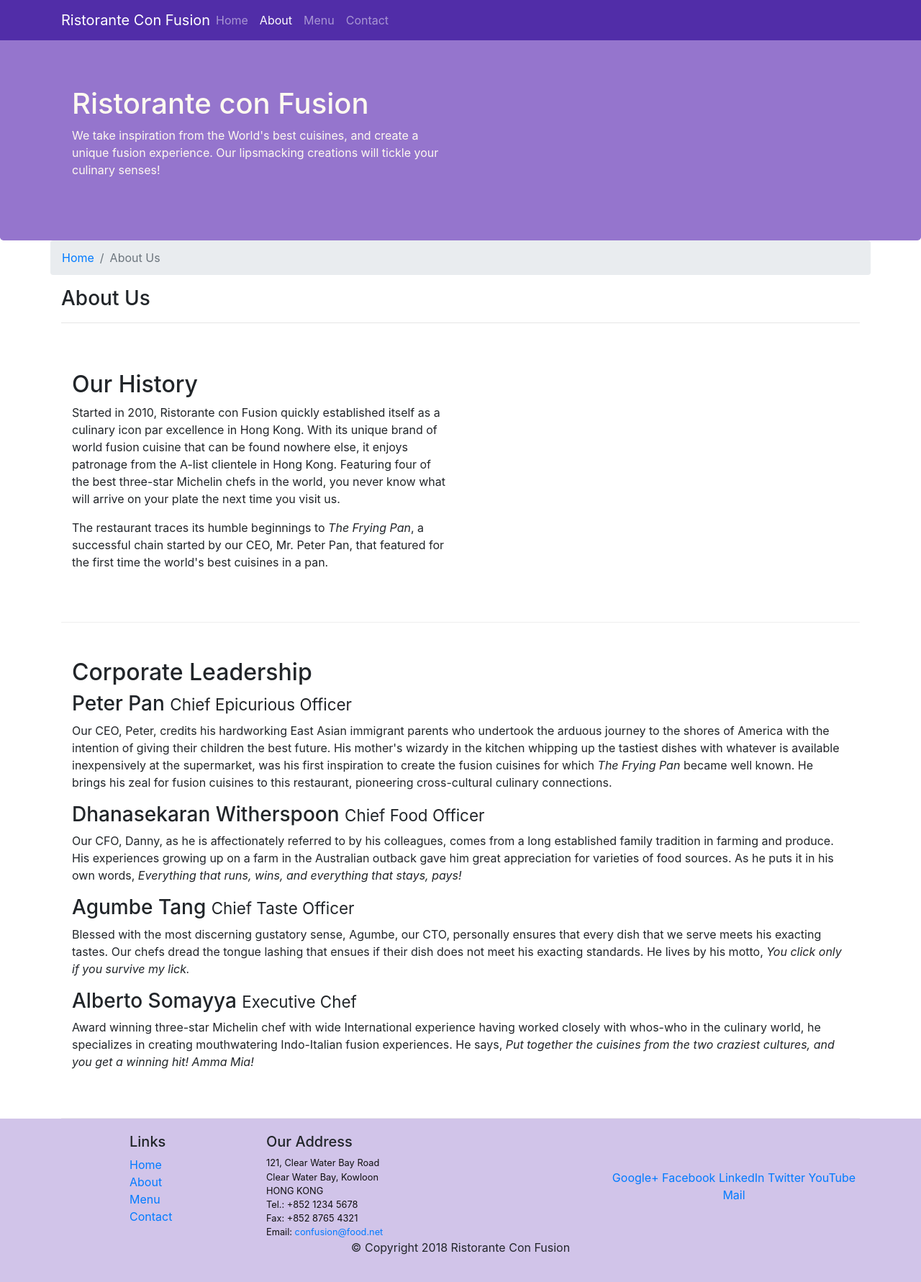
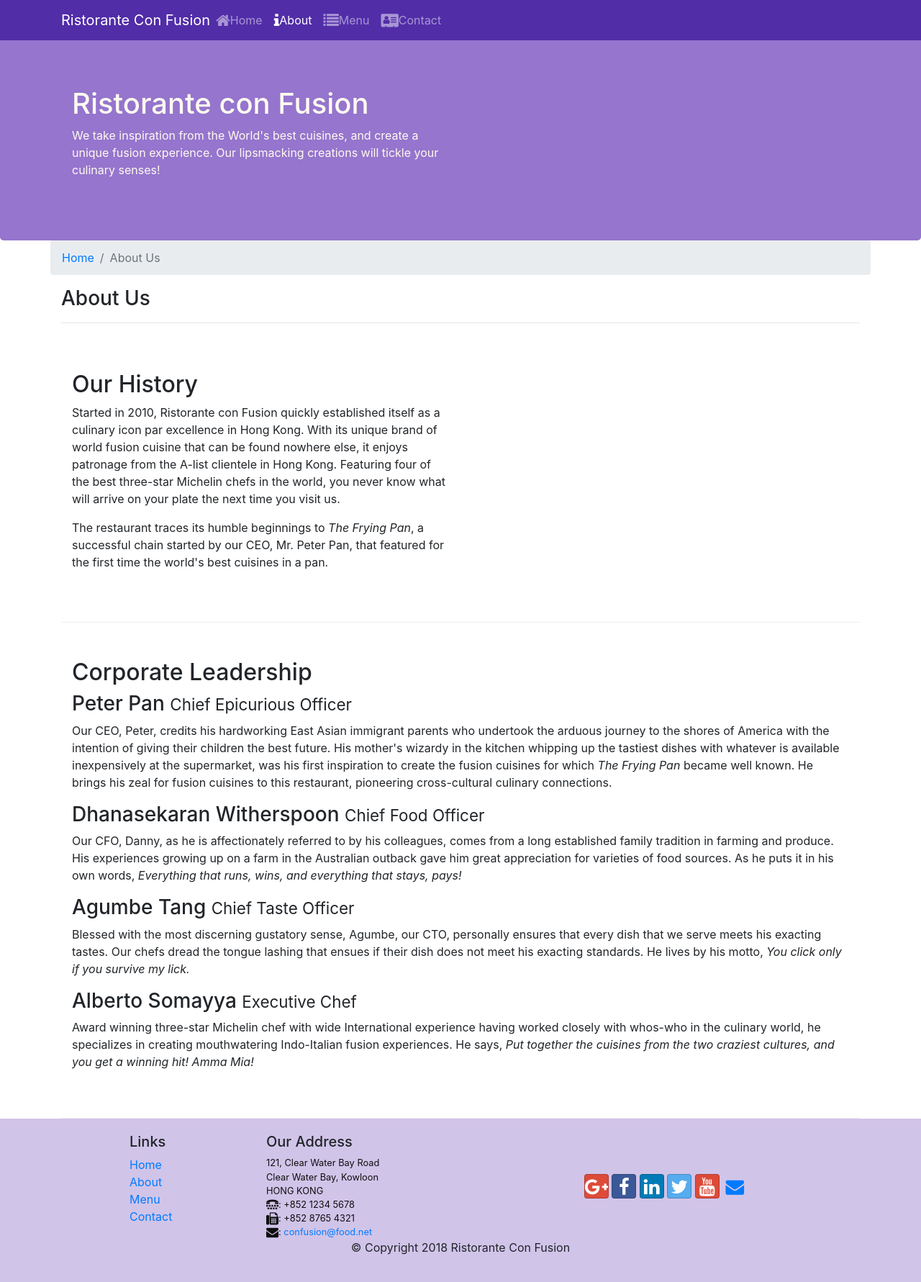
Before and after one commit to ZidongLiu/getting_started_with_bootstrap, a website: page aboutus.html in a window 1280 px wide. Shown: the whole page at 72% size. Drawn offline with nearby package versions, Linux system fonts and the light colour scheme.

Commit message:
icon font

```diff
--- a/aboutus.html
+++ b/aboutus.html
@@ -8,6 +8,8 @@
 
     <!-- Bootstrap CSS -->
     <link rel="stylesheet" href="node_modules/bootstrap/dist/css/bootstrap.min.css">
+    <link rel="stylesheet" href="node_modules/font-awesome/css/font-awesome.min.css">
+    <link rel="stylesheet" href="node_modules/bootstrap-social/bootstrap-social.css">
     <link rel="stylesheet" href="css/styles.css">
     <title>Ristorante Con Fusion: About Us</title>
 
@@ -22,10 +24,10 @@
             <a class="navbar-brand mr-auto" href="./index.html">Ristorante Con Fusion</a>
             <div class="collapse navbar-collapse" id="Navbar">
                 <ul class="navbar-nav mr-auto">
-                    <li class="nav-item"><a class="nav-link" href="./index.html">Home</a></li>
-                    <li class="nav-item active"><a class="nav-link" href="#">About</a></li>
-                    <li class="nav-item"><a class="nav-link" href="#">Menu</a></li>
-                    <li class="nav-item"><a class="nav-link" href="#">Contact</a></li>
+                    <li class="nav-item"><a class="nav-link" href="./index.html"><span class="fa fa-home fa-lg"></span>Home</a></li>
+                    <li class="nav-item active"><a class="nav-link" href="#"><span class="fa fa-info fa-lg"></span>About</a></li>
+                    <li class="nav-item"><a class="nav-link" href="#"><span class="fa fa-list fa-lg"></span>Menu</a></li>
+                    <li class="nav-item"><a class="nav-link" href="#"><span class="fa fa-address-card fa-lg"></span>Contact</a></li>
                 </ul>
             </div>
         </div>
@@ -86,40 +88,42 @@
     <footer class="footer">
         <div class="container">
             <div class="row">
-                <div class="col-4 offset-1 col-sm-2">
+                <div class="col-12 col-sm-2 offset-1">
                     <h5>Links</h5>
                     <ul class="list-unstyled">
                         <li><a href="#">Home</a></li>
-                        <li><a href="#">About</a></li>
+                        <li><a href="./aboutus.html">About</a></li>
                         <li><a href="#">Menu</a></li>
                         <li><a href="#">Contact</a></li>
                     </ul>
                 </div>
-                <div class="col-7 col-sm-5">
+                <div class="col-12 col-sm-3">
                     <h5>Our Address</h5>
                     <address>
 		              121, Clear Water Bay Road<br>
 		              Clear Water Bay, Kowloon<br>
 		              HONG KONG<br>
-		              Tel.: +852 1234 5678<br>
-		              Fax: +852 8765 4321<br>
-		              Email: <a href="mailto:confusion@food.net">confusion@food.net</a>
+		              <i class="fa fa-tty fa-lg"></i>: +852 1234 5678<br>
+		              <i class="fa fa-fax fa-lg"></i>: +852 8765 4321<br>
+		              <i class="fa fa-envelope fa-lg"></i>: <a href="mailto:confusion@food.net">confusion@food.net</a>
 		           </address>
                 </div>
-                <div class="col-12 col-sm-4 align-self-center">
+                <div class="col-12 col-sm-6 align-self-center">
                     <div class="text-center">
-                        <a href="http://google.com/+">Google+</a>
-                        <a href="http://www.facebook.com/profile.php?id=">Facebook</a>
-                        <a href="http://www.linkedin.com/in/">LinkedIn</a>
-                        <a href="http://twitter.com/">Twitter</a>
-                        <a href="http://youtube.com/">YouTube</a>
-                        <a href="mailto:">Mail</a>
+                        <a class="btn btn-social-icon btn-google" href="http://google.com/+"><i class="fa fa-google-plus fa-lg"></i></a>
+                        <a class="btn btn-social-icon btn-facebook" href="http://www.facebook.com/profile.php?id="><i class="fa fa-facebook fa-lg"></i></a>
+                        <a class="btn btn-social-icon btn-linkedin" href="http://www.linkedin.com/in/"><i class="fa fa-linkedin fa-lg"></i></a>
+                        <a class="btn btn-social-icon btn-twitter" href="http://twitter.com/"><i class="fa fa-twitter fa-lg"></i></a>
+                        <a class="btn btn-social-icon btn-google" href="http://youtube.com/"><i class="fa fa-youtube fa-lg"></i></a>
+                        <a class="btn btn-social-icon" href="mailto:"><i class="fa fa-envelope fa-lg"></i></a>
                     </div>
                 </div>
            </div>
-           <div class="row justify-content-center">
-                <div class="col-auto">
-                    <p>© Copyright 2018 Ristorante Con Fusion</p>
+           <div>
+                <div class="row justify-content-center">
+                    <div class="col-auto">
+                        <p>© Copyright 2018 Ristorante Con Fusion</p>
+                    </div>
                 </div>
            </div>
         </div>
--- a/package.json
+++ b/package.json
@@ -15,6 +15,8 @@
   },
   "dependencies": {
     "bootstrap": "^4.0.0",
+    "bootstrap-social": "^5.1.1",
+    "font-awesome": "^4.7.0",
     "jquery": "^3.3.1",
     "popper.js": "^1.12.9"
   }
```
Also changed, not shown: index.html (+15 -13 lines), 1 other file.
